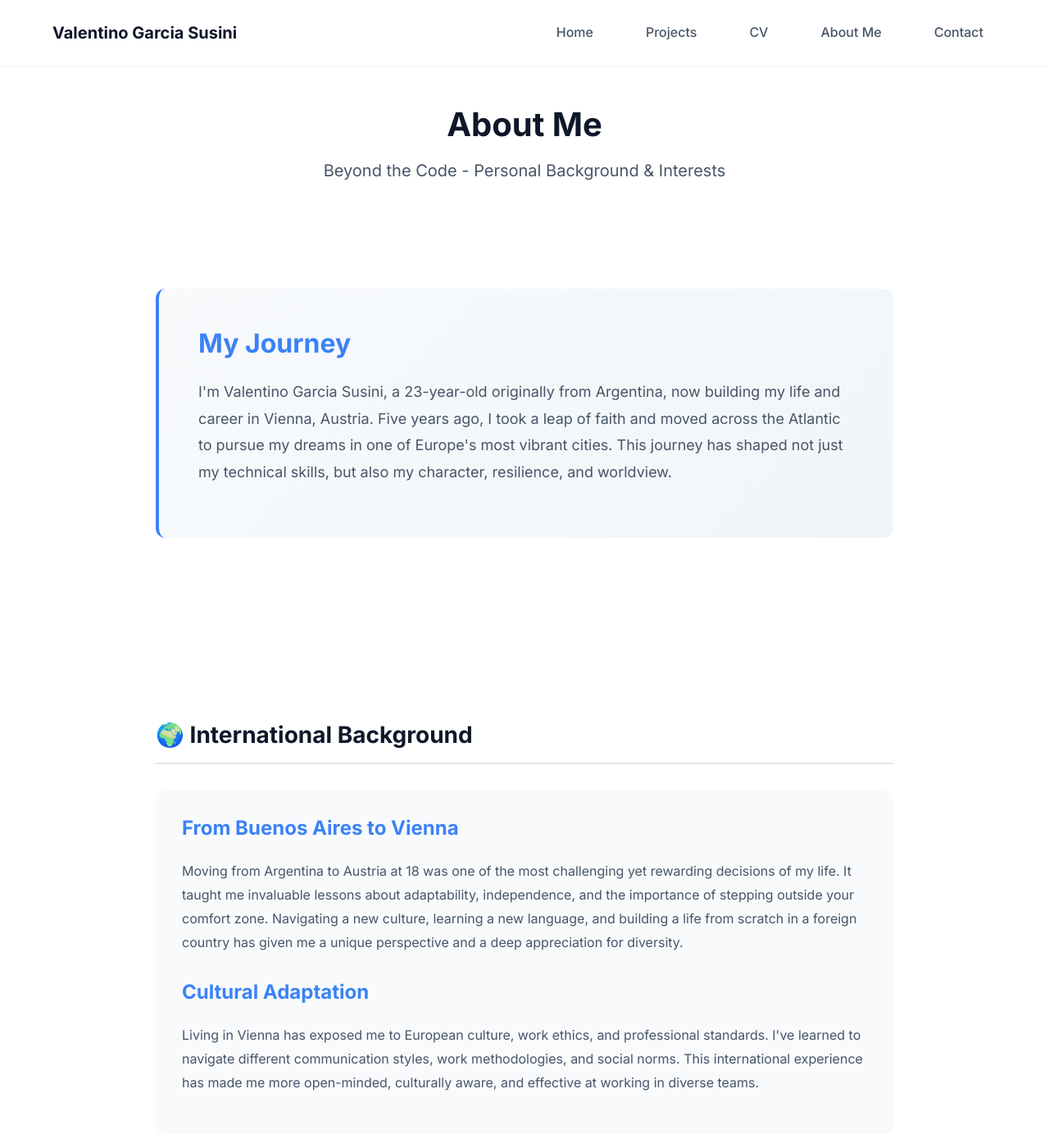
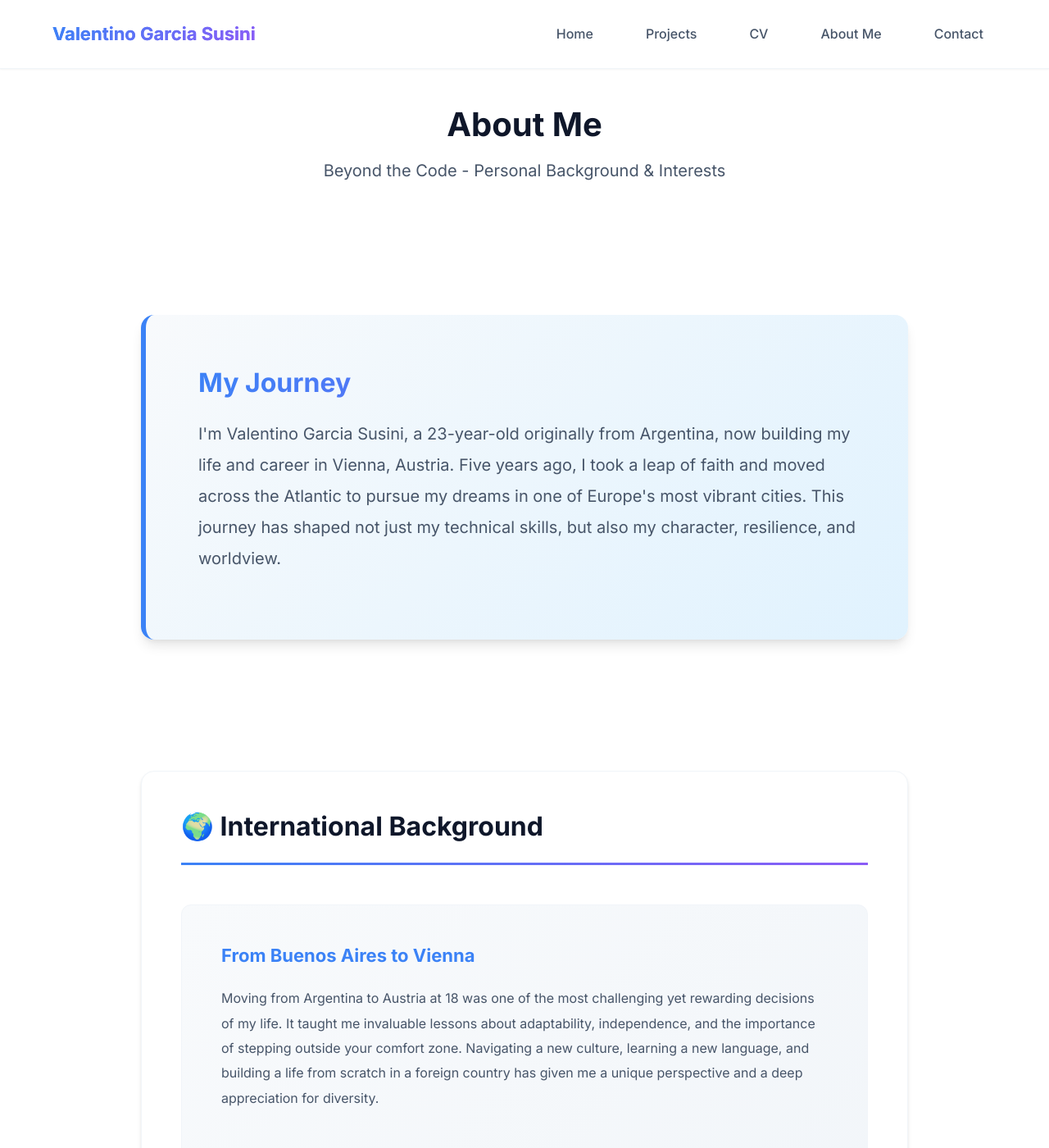
Before and after one commit to ValGSgit/ValGSgit, a Jekyll site: the page built from about.html, in a window 1280 px wide and 1400 px high. Shown: the whole window at 82% size. Built offline with Jekyll 4.4.1, drawn with Linux system fonts in a browser that asks for light colours.

Commit message:
Complete CSS enhancements with improved cards, badges, and CTA sections
Co-authored-by: ValGSgit <183604637+ValGSgit@users.noreply.github.com>

```diff
--- a/assets/css/style.css
+++ b/assets/css/style.css
@@ -131,15 +131,17 @@ a:hover {
   top: 0;
   left: 0;
   right: 0;
-  background-color: rgba(255, 255, 255, 0.95);
-  backdrop-filter: blur(10px);
+  background-color: rgba(255, 255, 255, 0.98);
+  backdrop-filter: blur(12px);
   box-shadow: var(--shadow-sm);
   z-index: 1000;
-  transition: transform var(--transition-base);
+  transition: all var(--transition-base);
+  border-bottom: 1px solid var(--border-light);
 }
 
 .site-header.scrolled {
-  box-shadow: var(--shadow-md);
+  box-shadow: var(--shadow-lg);
+  background-color: rgba(255, 255, 255, 1);
 }
 
 .site-header.hidden {
@@ -157,14 +159,22 @@ a:hover {
 }
 
 .nav-brand {
-  font-size: 1.25rem;
-  font-weight: 700;
+  font-size: 1.375rem;
+  font-weight: 800;
   color: var(--text-primary);
+  background: linear-gradient(135deg, var(--primary-color), var(--accent-color));
+  -webkit-background-clip: text;
+  -webkit-text-fill-color: transparent;
+  background-clip: text;
 }
 
 .nav-brand a {
-  color: var(--text-primary);
+  color: inherit;
   text-decoration: none;
+  background: linear-gradient(135deg, var(--primary-color), var(--accent-color));
+  -webkit-background-clip: text;
+  -webkit-text-fill-color: transparent;
+  background-clip: text;
 }
 
 .nav-menu {
@@ -1340,54 +1350,71 @@ section {
 
 /* About Page Styles */
 .about-container {
-  max-width: 900px;
+  max-width: 1000px;
   margin: 0 auto;
+  padding: var(--space-lg);
 }
 
 .intro-section {
-  margin-bottom: var(--space-2xl);
+  margin-bottom: var(--space-3xl);
 }
 
 .personal-intro {
+  background: linear-gradient(135deg, var(--bg-gradient-start) 0%, var(--bg-gradient-end) 100%);
+  padding: var(--space-2xl);
+  border-radius: var(--radius-xl);
+  border-left: 6px solid var(--primary-color);
+  box-shadow: var(--shadow-lg);
+}
+
+.personal-intro h2 {
+  font-size: 2rem;
+  font-weight: 800;
+  background: linear-gradient(135deg, var(--primary-color), var(--accent-color));
+  -webkit-background-clip: text;
+  -webkit-text-fill-color: transparent;
+  background-clip: text;
+  margin-bottom: var(--space-md);
+}
+
+.lead {
+  font-size: 1.25rem;
+  line-height: 1.9;
+  color: var(--text-secondary);
+}
+
+.personal-section {
+  margin-bottom: var(--space-3xl);
+  background-color: var(--bg-primary);
+  padding: var(--space-xl);
+  border-radius: var(--radius-xl);
+  box-shadow: var(--shadow-md);
+  border: 1px solid var(--border-light);
+}
+
+.section-heading {
+  font-size: 2rem;
+  color: var(--text-primary);
+  margin-bottom: var(--space-xl);
+  padding-bottom: var(--space-md);
+  border-bottom: 3px solid;
+  border-image: linear-gradient(90deg, var(--primary-color), var(--accent-color)) 1;
+  font-weight: 800;
+}
+
+.content-block {
   background: linear-gradient(135deg, var(--bg-secondary) 0%, var(--bg-tertiary) 100%);
   padding: var(--space-xl);
   border-radius: var(--radius-lg);
-  border-left: 4px solid var(--primary-color);
-}
-
-.personal-intro h2 {
-  color: var(--primary-color);
-  margin-bottom: var(--space-md);
-}
-
-.lead {
-  font-size: 1.125rem;
-  line-height: 1.8;
-  color: var(--text-secondary);
-}
-
-.personal-section {
-  margin-bottom: var(--space-2xl);
-}
-
-.section-heading {
-  font-size: 1.75rem;
-  color: var(--text-primary);
-  margin-bottom: var(--space-lg);
-  padding-bottom: var(--space-sm);
-  border-bottom: 2px solid var(--border-color);
-}
-
-.content-block {
-  background-color: var(--bg-secondary);
-  padding: var(--space-lg);
-  border-radius: var(--radius-lg);
+  border: 1px solid var(--border-light);
 }
 
 .content-block h3 {
   color: var(--primary-color);
-  margin-top: var(--space-lg);
+  margin-top: var(--space-xl);
   margin-bottom: var(--space-md);
+  font-size: 1.375rem;
+  font-weight: 700;
 }
 
 .content-block h3:first-child {
@@ -1396,19 +1423,28 @@ section {
 
 .content-block p {
   color: var(--text-secondary);
-  line-height: 1.8;
+  line-height: 1.9;
+  margin-bottom: var(--space-md);
 }
 
 .languages-detail {
   display: grid;
-  gap: var(--space-md);
+  gap: var(--space-lg);
 }
 
 .language-card {
-  background-color: var(--bg-secondary);
-  padding: var(--space-lg);
-  border-radius: var(--radius-lg);
-  border-left: 4px solid var(--primary-color);
+  background: linear-gradient(135deg, var(--bg-secondary) 0%, var(--bg-tertiary) 100%);
+  padding: var(--space-xl);
+  border-radius: var(--radius-xl);
+  border-left: 6px solid var(--primary-color);
+  box-shadow: var(--shadow-md);
+  border: 1px solid var(--border-light);
+  transition: all var(--transition-base);
+}
+
+.language-card:hover {
+  transform: translateX(8px);
+  box-shadow: var(--shadow-lg);
 }
 
 .language-header {
@@ -1416,152 +1452,215 @@ section {
   justify-content: space-between;
   align-items: center;
   margin-bottom: var(--space-md);
+  flex-wrap: wrap;
+  gap: var(--space-sm);
 }
 
 .language-card h3 {
   margin: 0;
   color: var(--text-primary);
+  font-size: 1.5rem;
+  font-weight: 700;
+}
+
+.language-card p {
+  color: var(--text-secondary);
+  line-height: 1.8;
+  margin: 0;
 }
 
 .badge {
-  padding: 0.25rem 0.75rem;
-  border-radius: var(--radius-md);
-  font-size: 0.75rem;
+  padding: 0.5rem 1rem;
+  border-radius: var(--radius-lg);
+  font-size: 0.8125rem;
+  font-weight: 700;
+  text-transform: uppercase;
+  letter-spacing: 0.5px;
+  box-shadow: var(--shadow-sm);
+}
+
+.badge.native {
+  background: linear-gradient(135deg, #dbeafe 0%, #bfdbfe 100%);
+  color: #1e40af;
+}
+
+.badge.fluent {
+  background: linear-gradient(135deg, #d1fae5 0%, #a7f3d0 100%);
+  color: #065f46;
+}
+
+.badge.conversational {
+  background: linear-gradient(135deg, #fef3c7 0%, #fde68a 100%);
+  color: #92400e;
+}
+
+.interests-grid {
+  display: grid;
+  grid-template-columns: repeat(auto-fit, minmax(300px, 1fr));
+  gap: var(--space-xl);
+}
+
+.interest-card {
+  background: linear-gradient(135deg, var(--bg-secondary) 0%, var(--bg-tertiary) 100%);
+  padding: var(--space-xl);
+  border-radius: var(--radius-xl);
+  text-align: center;
+  transition: all var(--transition-base);
+  border: 1px solid var(--border-light);
+  box-shadow: var(--shadow-sm);
+}
+
+.interest-card:hover {
+  transform: translateY(-8px);
+  box-shadow: var(--shadow-xl);
+  border-color: var(--primary-lighter);
+}
+
+.interest-icon {
+  font-size: 3.5rem;
+  margin-bottom: var(--space-md);
+  display: block;
+}
+
+.interest-card h3 {
+  color: var(--text-primary);
+  margin-bottom: var(--space-sm);
+  font-size: 1.25rem;
+  font-weight: 700;
+}
+
+.interest-card p {
+  color: var(--text-secondary);
+  font-size: 1rem;
+  line-height: 1.7;
+}
+
+.soft-skills {
+  display: grid;
+  grid-template-columns: repeat(auto-fit, minmax(320px, 1fr));
+  gap: var(--space-lg);
+}
+
+.skill-block {
+  background: linear-gradient(135deg, var(--bg-secondary) 0%, var(--bg-tertiary) 100%);
+  padding: var(--space-lg);
+  border-radius: var(--radius-lg);
+  border-left: 5px solid var(--primary-color);
+  box-shadow: var(--shadow-sm);
+  border: 1px solid var(--border-light);
+  transition: all var(--transition-base);
+}
+
+.skill-block:hover {
+  transform: translateX(8px);
+  box-shadow: var(--shadow-md);
+}
+
+.skill-block h3 {
+  color: var(--primary-color);
+  font-size: 1.25rem;
+  margin-bottom: var(--space-sm);
+  font-weight: 700;
+}
+
+.skill-block p {
+  color: var(--text-secondary);
+  font-size: 1rem;
+  line-height: 1.8;
+}
+
+.philosophy blockquote {
+  background: linear-gradient(135deg, var(--bg-tertiary) 0%, var(--bg-secondary) 100%);
+  padding: var(--space-xl);
+  border-left: 6px solid var(--primary-color);
+  margin: var(--space-xl) 0;
+  font-style: italic;
+  border-radius: var(--radius-lg);
+  box-shadow: var(--shadow-md);
+}
+
+.philosophy blockquote p {
+  font-size: 1.375rem;
+  color: var(--text-primary);
   font-weight: 600;
-  text-transform: uppercase;
-}
-
-.badge.native {
-  background-color: #dbeafe;
-  color: #1e40af;
-}
-
-.badge.fluent {
-  background-color: #d1fae5;
-  color: #065f46;
-}
-
-.badge.conversational {
-  background-color: #fef3c7;
-  color: #92400e;
-}
-
-.interests-grid {
+  line-height: 1.7;
+}
+
+.values-grid {
   display: grid;
   grid-template-columns: repeat(auto-fit, minmax(280px, 1fr));
   gap: var(--space-lg);
 }
 
-.interest-card {
-  background-color: var(--bg-secondary);
+.value-item {
+  background: linear-gradient(135deg, var(--bg-secondary) 0%, var(--bg-tertiary) 100%);
   padding: var(--space-lg);
   border-radius: var(--radius-lg);
-  text-align: center;
-  transition: transform var(--transition-base);
-}
-
-.interest-card:hover {
+  border: 1px solid var(--border-light);
+  box-shadow: var(--shadow-sm);
+  transition: all var(--transition-base);
+}
+
+.value-item:hover {
   transform: translateY(-5px);
-  box-shadow: var(--shadow-lg);
-}
-
-.interest-icon {
-  font-size: 3rem;
-  margin-bottom: var(--space-md);
-}
-
-.interest-card h3 {
-  color: var(--primary-color);
-  margin-bottom: var(--space-sm);
-}
-
-.interest-card p {
-  color: var(--text-secondary);
-  font-size: 0.9375rem;
-}
-
-.soft-skills {
-  display: grid;
-  grid-template-columns: repeat(auto-fit, minmax(300px, 1fr));
-  gap: var(--space-md);
-}
-
-.skill-block {
-  background-color: var(--bg-secondary);
-  padding: var(--space-md);
-  border-radius: var(--radius-md);
-  border-left: 3px solid var(--primary-color);
-}
-
-.skill-block h3 {
-  color: var(--primary-color);
-  font-size: 1.125rem;
-  margin-bottom: var(--space-sm);
-}
-
-.skill-block p {
-  color: var(--text-secondary);
-  font-size: 0.9375rem;
-  line-height: 1.6;
-}
-
-.philosophy blockquote {
-  background-color: var(--bg-tertiary);
-  padding: var(--space-lg);
-  border-left: 4px solid var(--primary-color);
-  margin: var(--space-lg) 0;
-  font-style: italic;
-}
-
-.philosophy blockquote p {
-  font-size: 1.25rem;
-  color: var(--text-primary);
-  font-weight: 500;
-}
-
-.values-grid {
-  display: grid;
-  grid-template-columns: repeat(auto-fit, minmax(250px, 1fr));
-  gap: var(--space-md);
-}
-
-.value-item {
-  background-color: var(--bg-secondary);
-  padding: var(--space-md);
-  border-radius: var(--radius-md);
+  box-shadow: var(--shadow-md);
 }
 
 .value-item strong {
   display: block;
   color: var(--primary-color);
-  margin-bottom: var(--space-xs);
-  font-size: 1.125rem;
+  margin-bottom: var(--space-sm);
+  font-size: 1.25rem;
+  font-weight: 700;
 }
 
 .value-item p {
   color: var(--text-secondary);
-  font-size: 0.9375rem;
+  font-size: 1rem;
   margin: 0;
+  line-height: 1.7;
 }
 
 .cta-section {
-  margin-top: var(--space-2xl);
-  padding: var(--space-xl);
-  background: linear-gradient(135deg, var(--primary-color), var(--accent-color));
-  border-radius: var(--radius-lg);
+  margin-top: var(--space-3xl);
+  padding: var(--space-2xl);
+  background: linear-gradient(135deg, var(--primary-color) 0%, var(--accent-color) 100%);
+  border-radius: var(--radius-2xl);
   text-align: center;
   color: white;
+  box-shadow: var(--shadow-2xl);
+  position: relative;
+  overflow: hidden;
+}
+
+.cta-section::before {
+  content: '';
+  position: absolute;
+  top: 0;
+  left: 0;
+  right: 0;
+  bottom: 0;
+  background: radial-gradient(circle at 30% 50%, rgba(255, 255, 255, 0.1) 0%, transparent 50%);
+  pointer-events: none;
+}
+
+.cta-content {
+  position: relative;
+  z-index: 1;
 }
 
 .cta-content h2 {
   color: white;
   margin-bottom: var(--space-md);
+  font-size: 2.25rem;
+  font-weight: 800;
 }
 
 .cta-content p {
-  color: rgba(255, 255, 255, 0.9);
-  font-size: 1.125rem;
-  margin-bottom: var(--space-lg);
+  color: rgba(255, 255, 255, 0.95);
+  font-size: 1.25rem;
+  margin-bottom: var(--space-xl);
+  line-height: 1.7;
 }
 
 .cta-buttons {
@@ -1569,6 +1668,27 @@ section {
   gap: var(--space-md);
   justify-content: center;
   flex-wrap: wrap;
+}
+
+.cta-buttons .btn {
+  background-color: white;
+  color: var(--primary-color);
+  font-weight: 700;
+}
+
+.cta-buttons .btn:hover {
+  background-color: var(--bg-secondary);
+  transform: translateY(-3px) scale(1.05);
+}
+
+.cta-buttons .btn-secondary {
+  background-color: rgba(255, 255, 255, 0.2);
+  color: white;
+  backdrop-filter: blur(10px);
+}
+
+.cta-buttons .btn-secondary:hover {
+  background-color: rgba(255, 255, 255, 0.3);
 }
 
 /* ========================================
```
